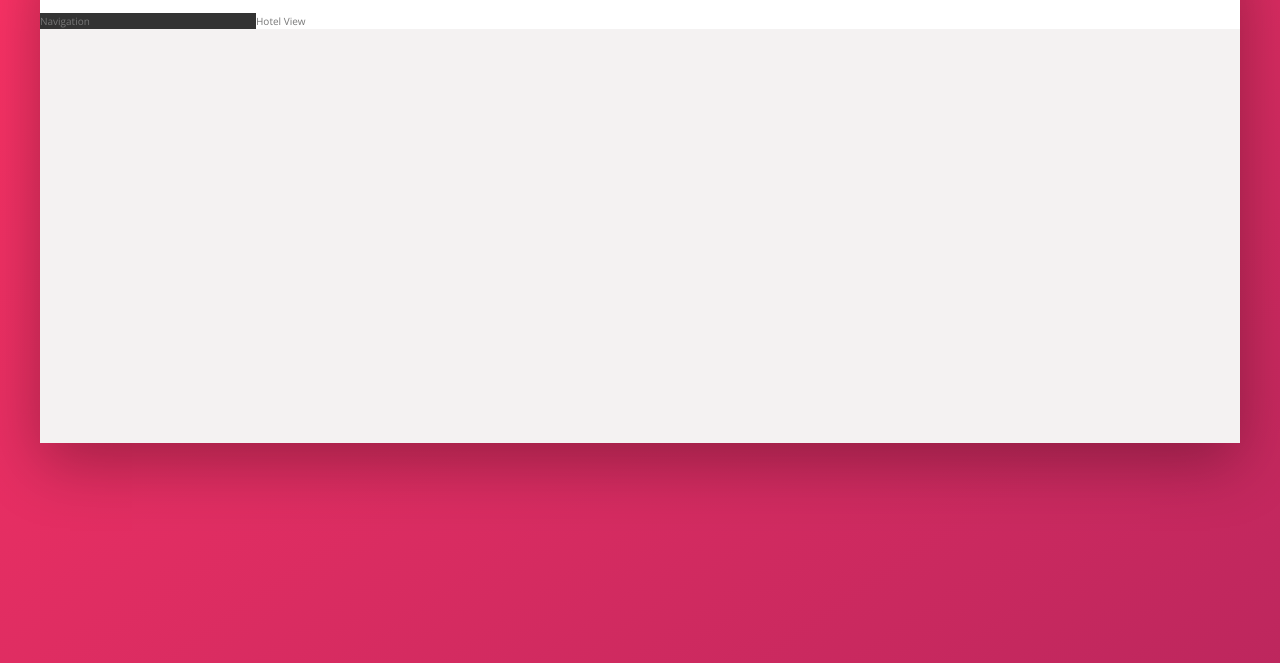
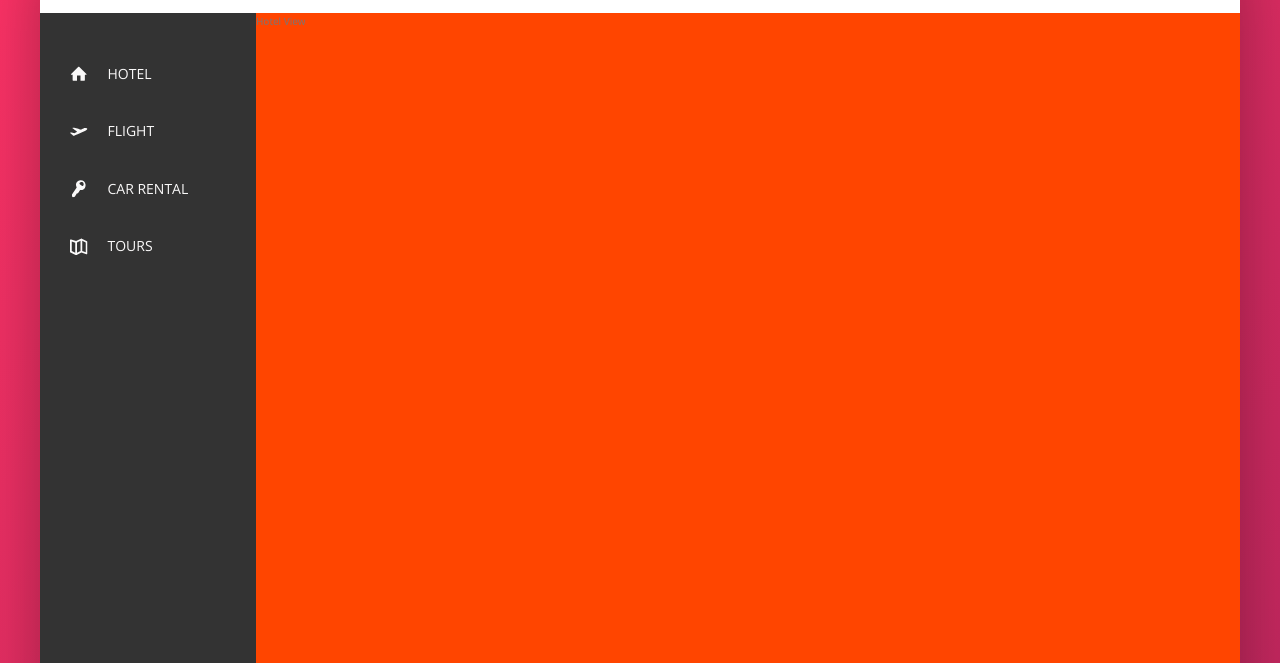
Before and after one commit to sohn12/Trillo, a website: page index.html in a window 1280 px wide. Shown: the part 137-800 px from the top of the page. Drawn offline with nearby package versions, Linux system fonts and the light colour scheme; files that its build step writes are made by us from their sources.

Commit message:
sidebar navigation complete

```diff
--- a/index.html
+++ b/index.html
@@ -54,8 +54,48 @@
       </header>
       <div class="content">
         <nav class="sidebar">
-          Navigation
+          <ul class="side-nav">
+            <li class="side-nav__item side-nav--active">
+              <a href="#" class="side-nav__link">
+                <svg class="side-nav__icon">
+                  <use xlink:href="img/sprite.svg#icon-home"></use>
+                </svg>
+                <span>Hotel</span>
+              </a>
+            </li>
+
+            <li class="side-nav__item">
+              <a href="#" class="side-nav__link">
+                <svg class="side-nav__icon">
+                  <use xlink:href="img/sprite.svg#icon-aircraft-take-off"></use>
+                </svg>
+                <span>Flight</span>
+              </a>
+            </li>
+
+            <li class="side-nav__item">
+              <a href="#" class="side-nav__link">
+                <svg class="side-nav__icon">
+                  <use xlink:href="img/sprite.svg#icon-key"></use>
+                </svg>
+                <span>Car Rental</span>
+              </a>
+            </li>
+
+            <li class="side-nav__item">
+              <a href="#" class="side-nav__link">
+                <svg class="side-nav__icon">
+                  <use xlink:href="img/sprite.svg#icon-map"></use>
+                </svg>
+                <span>Tours</span>
+              </a>
+            </li>
+          </ul>
+          <div class="legal">
+            &copy; 2020 by trillo. All rights reserved.
+          </div>
         </nav>
+
         <main class="hotel-view">
           Hotel View
         </main>
--- a/sass/_component.scss
+++ b/sass/_component.scss
@@ -100,3 +100,67 @@
     margin-right: 1rem;
   }
 }
+
+////////////////////////////////
+//SIDE NAVIGATION
+.side-nav {
+  font-size: 1.4rem;
+  list-style: none;
+  margin-top: 3.5rem;
+
+  &__item {
+    position: relative;
+    &:not(:last-child) {
+      margin-bottom: 0.5rem;
+    }
+  }
+  &__item::before {
+    content: "";
+    position: absolute;
+    top: 0;
+    left: 0;
+    height: 100%;
+    width: 3px;
+    background-color: var(--color-primary);
+    transform: scaleY(0);
+    transition: transform 0.2s, width 0.4s cubic-bezier(1, 0, 0, 1) 0.2s,
+      background-color 0.1s;
+  }
+
+  &__item:hover::before,
+  &__item--active::before {
+    transform: scaleY(1);
+    width: 100%;
+  }
+  &__item:active::before {
+    background-color: var(--color-primary-light);
+  }
+  &__link:link,
+  &__link:visited {
+    color: var(--color-grey-light-1);
+    text-decoration: none;
+    text-transform: uppercase;
+    display: block;
+    padding: 1.5rem 3rem;
+    position: relative;
+    z-index: 10;
+
+    display: flex;
+    align-items: center;
+  }
+  &__icon {
+    height: 1.75rem;
+    width: 1.75rem;
+    margin-right: 2rem;
+    fill: currentColor;
+  }
+}
+
+////////////////////////////////
+//LEGAL TEXT
+.legal {
+  font-size: 1.2rem;
+  color: var(--color-grey-light-4);
+  text-align: center;
+  padding: 2.5rem;
+}
--- a/sass/_layout.scss
+++ b/sass/_layout.scss
@@ -24,10 +24,17 @@
 .sidebar {
   background-color: var(--color-grey-dark-1);
   flex: 0 0 18%;
+  display: flex;
+  flex-direction: column;
+  justify-content: space-between;
 }
 
 .hotel-view {
   background-color: white;
 
+  //TEST
+  background-color: orangered;
+  height: 80rem;
+
   flex: 1;
 }
```
